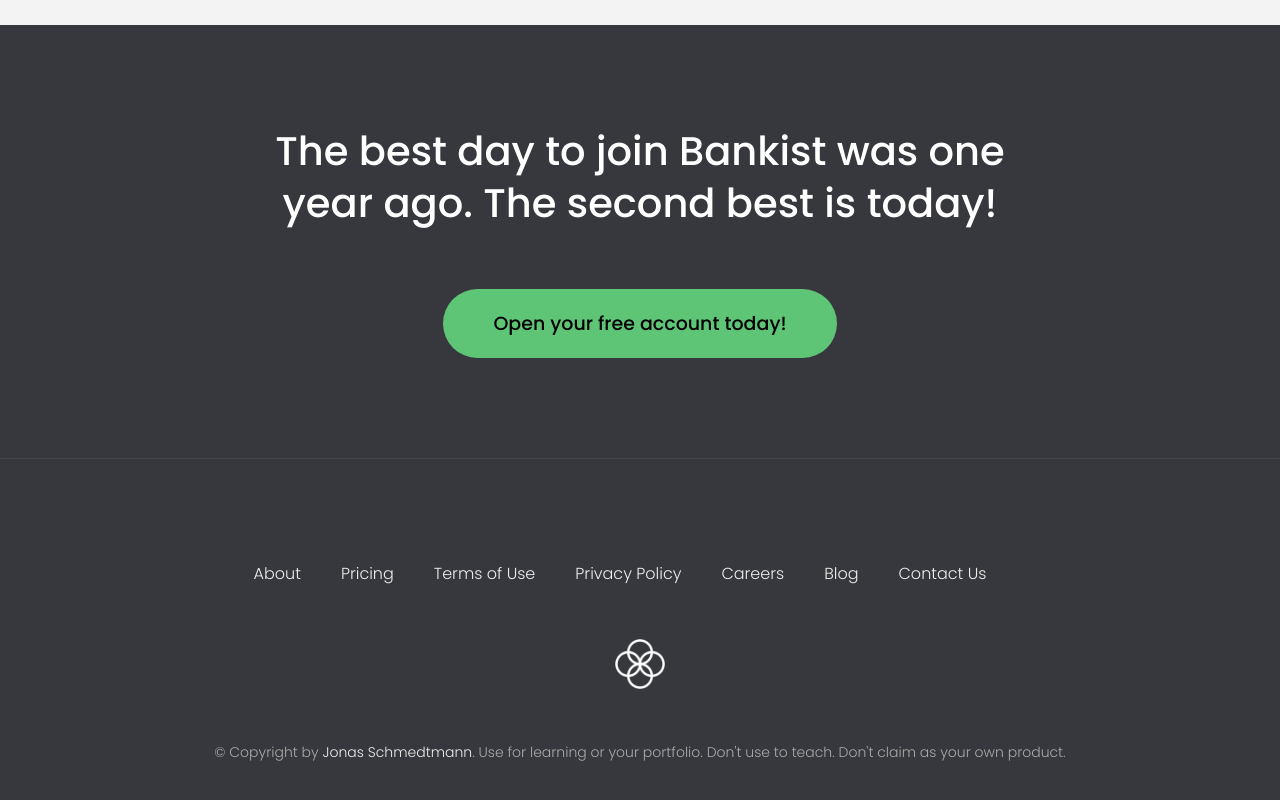
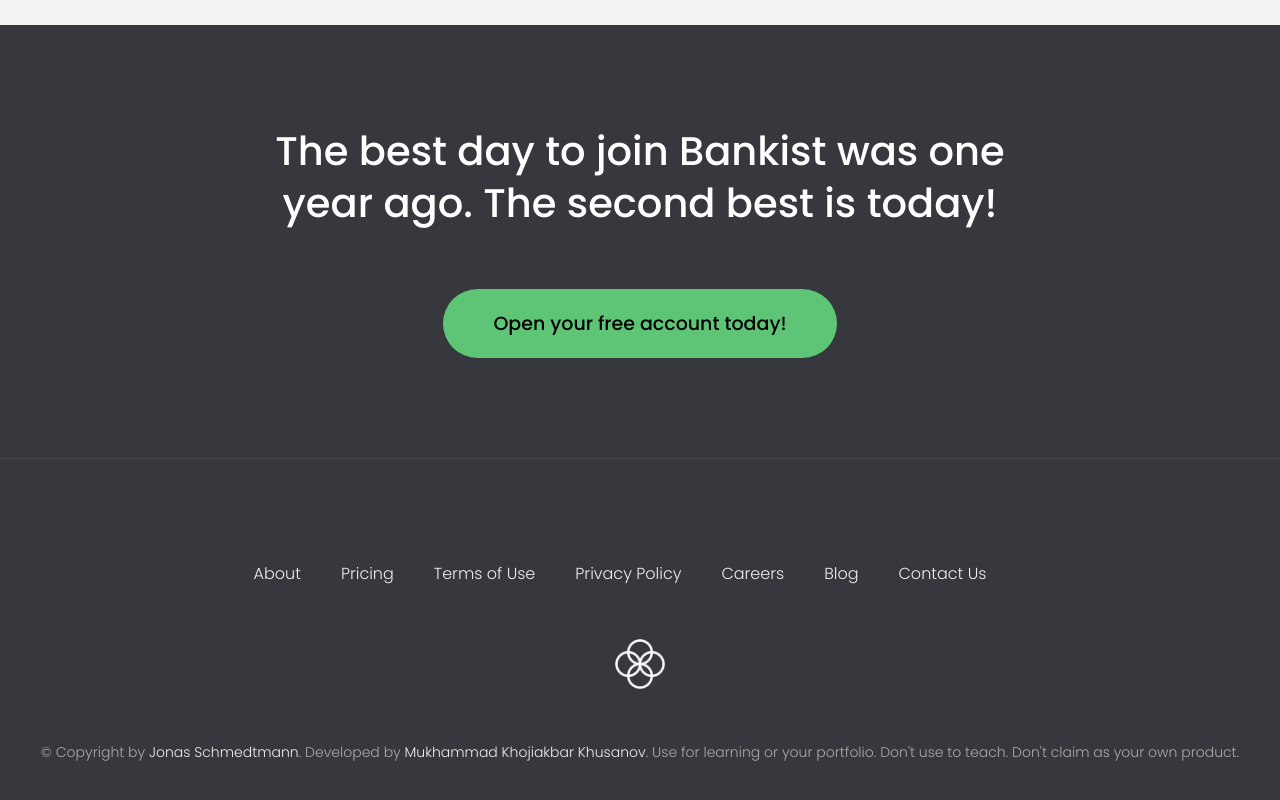
Before and after one commit to khusanov-m/JavaScript-Coding-Challenges, a plain HTML site: page 11 Advanced-DOM-Bankist/index.html in a window 1280 px wide. Shown: the part 4171-4971 px from the top of the page. Drawn offline with Linux system fonts and the light colour scheme.

Commit message:
feat: footer note

```diff
--- a/11 Advanced-DOM-Bankist/index.html
+++ b/11 Advanced-DOM-Bankist/index.html
@@ -327,6 +327,12 @@
           target="_blank"
           href="https://twitter.com/jonasschmedtman"
           >Jonas Schmedtmann</a
+        >. Developed by
+        <a
+          class="footer__link twitter-link"
+          target="_blank"
+          href="https://khusanov-m-r.netlify.app"
+          >Mukhammad Khojiakbar Khusanov</a
         >. Use for learning or your portfolio. Don't use to teach. Don't claim
         as your own product.
       </p>
```
